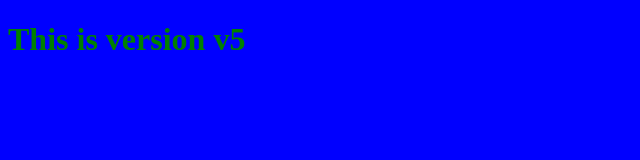
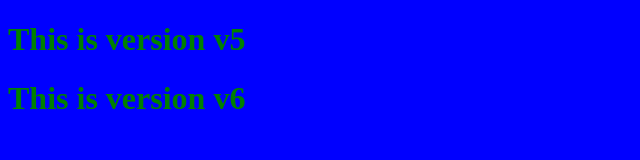
Before and after one commit to divyanshubse/myrepo, a plain HTML site: page index.html in a window 1280 px wide. Shown: the whole page, without its empty margins (0-640 px from the left). Drawn offline with Linux system fonts and the light colour scheme.

Commit message:
Update index.html

```diff
--- a/index.html
+++ b/index.html
@@ -8,5 +8,6 @@
 </head>
 <body>
     <h1>This is version v5</h1>
+    <h1>This is version v6</h1>
 </body>
 </html>
```
